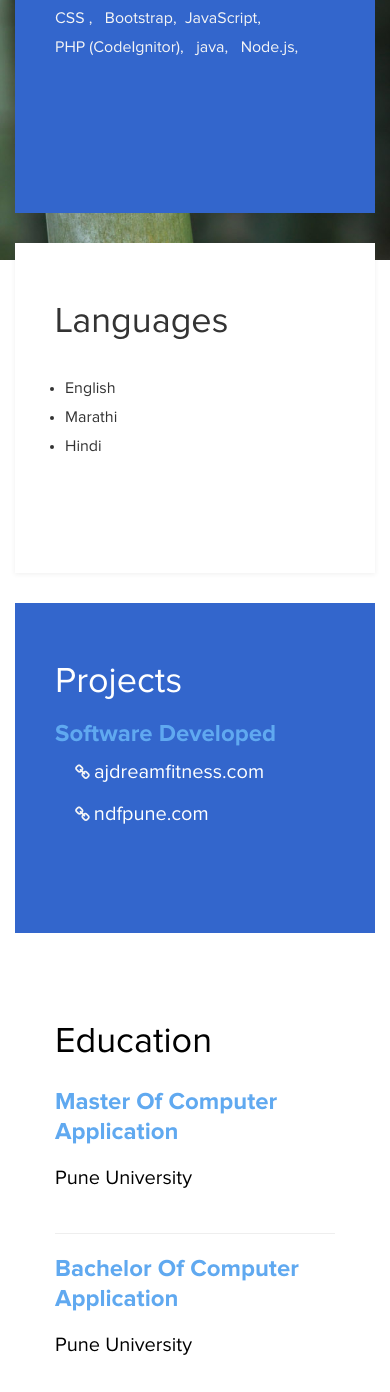
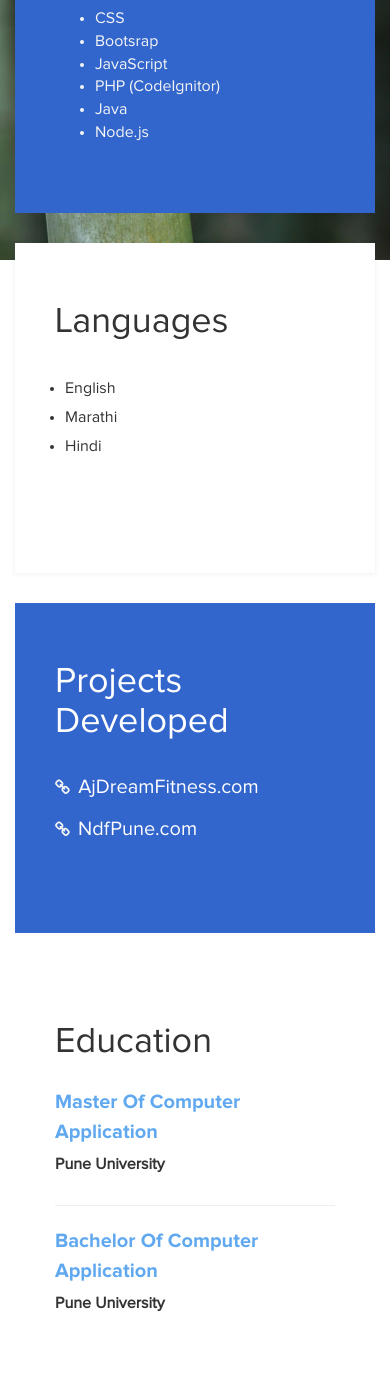
Before and after one commit to Shahabaj786786/Shahabaj786786.github.io, a plain HTML site: page index.html in a window 390 px wide. Shown: the part 584-1976 px from the top of the page. Drawn offline with Linux system fonts and the light colour scheme.

Commit message:
content adjust mobile view and desktop view

```diff
--- a/css/templatemo-blue.css
+++ b/css/templatemo-blue.css
@@ -91,7 +91,7 @@ a {
 .languages,
 .contact,
 .experience {
-    margin-top: 30px;
+    margin-bottom: 30px;
 }
 
 @font-face {
@@ -206,102 +206,122 @@ header hr {
     .education-content h4 {
         line-height: 30px;
     }
+    .education {
+        line-height: 14px;
+    }
     .img-responsive {
         width: 180px;
     }
+    .languages {
+        margin-top: 30px;
+    }
 }
 
-
-}
 .education-content h4 {
     font-size: 20px;
 }
 
-}
 
 /* about section */
+
 .about {
     background: #fff;
     box-shadow: 0px 1px 5px rgba(50, 50, 50, 0.08);
 }
 
+
 /* skills section */
+
 .skills {
     background: #3366CC;
     color: #f5f5f5;
 }
-.skills .progress {
-    border-radius: 0px;
-    height: 4px;
-}
-.skills .progress .progress-bar-primary {
-    background: #204090;
-}
+
 .skills strong {
     display: inline-block;
     font-weight: normal;
     padding-bottom: 6px;
 }
 
+
 /* education section */
+
 .education {
     background: white;
-    color:black;
+    color: #333;
 }
+
 .education .education-content {
     padding-bottom: 14px;
 }
+
 .education h5 {
     display: inline-block;
 }
+
 .education span {
     padding-right: 10px;
     padding-left: 20px;
 }
+
 #Edu {
-    color:black;
+    color: #333;
 }
 
+
 /* languages section */
+
 .languages {
     background: #fff;
     box-shadow: 0px 1px 5px rgba(50, 50, 50, 0.08);
 }
+
 .languages ul {
     padding: 10px;
 }
+
 .languages ul li {
     padding-bottom: 6px;
 }
 
+
 /* contact section */
+
 .contact {
     background: #3366CC;
     box-shadow: 0px 1px 5px rgba(50, 50, 50, 0.08);
     color: white;
 }
+
 .contact .fa {
     padding-right: 6px;
 }
 
+
 /* experience section */
+
 .experience {
     background: #3366CC;
     color: #f5f5f5;
 }
+
 .experience .experience-content {
     padding-bottom: 14px;
 }
+
 .experience h5 {
     display: inline-block;
 }
+
 .experience span {
     padding-right: 10px;
     padding-left: 20px;
     color: #f5f5f5;
 }
 
+
 /* footer section */
+
 footer {
     color: #f9f9f9;
     text-align: center;
@@ -309,15 +329,19 @@ footer {
     padding-bottom: 100px;
 }
 
+
 /* social icon section */
+
 .social-icons {
     padding: 0;
     margin: 0;
 }
+
 .social-icons li {
     display: inline-block;
     list-style: none;
 }
+
 .social-icons li a {
     background: #3366CC;
     border-radius: 50%;
@@ -333,15 +357,18 @@ footer {
     bottom: 10px;
     top: 10px;
 }
+
 .social-icons li a:hover {
     background: #202020;
     color: #fff;
 }
+
 @media ( max-width: 980px) {
     .skills {
         margin-top: 30px;
     }
 }
+
 @media ( max-width: 360px) {
     header h1 {
         font-size: 30px;
--- a/index.html
+++ b/index.html
@@ -51,16 +51,16 @@
             <div class="col-md-8 col-sm-12">
                 <div class="skills">
                     <h2 class="white">Skills</h2>
-                    <strong>CSS</strong>
-                    </h5>, &nbsp;
-                    <strong>Bootstrap</strong>,&nbsp;
-                    <strong>JavaScript</strong>,&nbsp;
-                    <br>
-                    <span><strong>PHP (CodeIgnitor)</strong></span>, &nbsp;
-                    <span><strong>java</strong></span>, &nbsp;
-                    <span><strong>Node.js</strong></span>, &nbsp;
 
 
+                    <ul>
+                        <li> CSS</li>
+                        <li>Bootsrap</li>
+                        <li>JavaScript</li>
+                        <li>PHP (CodeIgnitor)</li>
+                        <li>Java</li>
+                        <li>Node.js</li>
+                    </ul>
 
 
 
@@ -84,11 +84,12 @@
         <div class="row">
             <div class="col-md-4 col-sm-12">
                 <div class="experience">
-                    <h2 class="white">Projects</h2>
+                    <h2 class="white">Projects Developed</h2>
                     <div class="experience-content">
-                        <h4 class="experience-title accent">Software Developed</h4>
-                        <span><i class="fa fa-link"></i>&nbsp;<h5 style="color: aliceblue;"><a href="http://www.ajdreamfitness.com" target="blank">ajdreamfitness.com</a></h5></span><br>
-                        <span><i class="fa fa-link">&nbsp;</i><h5 style="color: aliceblue;"><a href="http://ndfpune.com/index.php" target="blank">ndfpune.com</a></h5></span>
+                        <i class="fa fa-link"></i>&nbsp;
+                        <h5 style="color: aliceblue;"><a href="http://www.ajdreamfitness.com" target="blank">AjDreamFitness.com</a></h5><br>
+                        <i class="fa fa-link">&nbsp;</i>
+                        <h5 style="color: aliceblue;"><a href="http://ndfpune.com/index.php" target="blank">NdfPune.com</a></h5>
 
                     </div>
                 </div>
@@ -100,17 +101,15 @@
                     <div class="education-content">
                         <h4 class="education-title accent">Master Of Computer Application</h4>
                         <div class="education-school">
-                            <h5>Pune University</h5>
+                            <strong> Pune University</strong>
                         </div>
-                        <!--<p class="education-description">In lacinia leo sed quam feugiat, ac efficitur dui tristique. Ut venenatis, odio quis cursus egestas, nulla sem volutpat diam, ac dapibus nisl ipsum ut ipsum. Nunc tincidunt libero non magna placerat elementum.</p>-->
                     </div>
                     <hr>
                     <div class="education-content">
                         <h4 class="education-title accent">Bachelor Of Computer Application</h4>
                         <div class="education-school">
-                            <h5>Pune University </h5>
+                            <strong> Pune University</strong>
                         </div>
-                        <!--<p class="education-description">In lacinia leo sed quam feugiat, ac efficitur dui tristique. Ut venenatis, odio quis cursus egestas, nulla sem volutpat diam, ac dapibus nisl ipsum ut ipsum. Nunc tincidunt libero non magna placerat elementum.</p>-->
                     </div>
                 </div>
 
@@ -162,7 +161,7 @@
                     <p>Copyright &copy; Shahabaj Bagwan</p>
                     <ul class="social-icons">
                         <li>
-                            <a href="" class="fa fa-facebook"></a>
+                            <a href="https://www.facebook.com/bagwan.shahabajN" target="blank" class="fa fa-facebook"></a>
                         </li>
 
                         <li>
```
